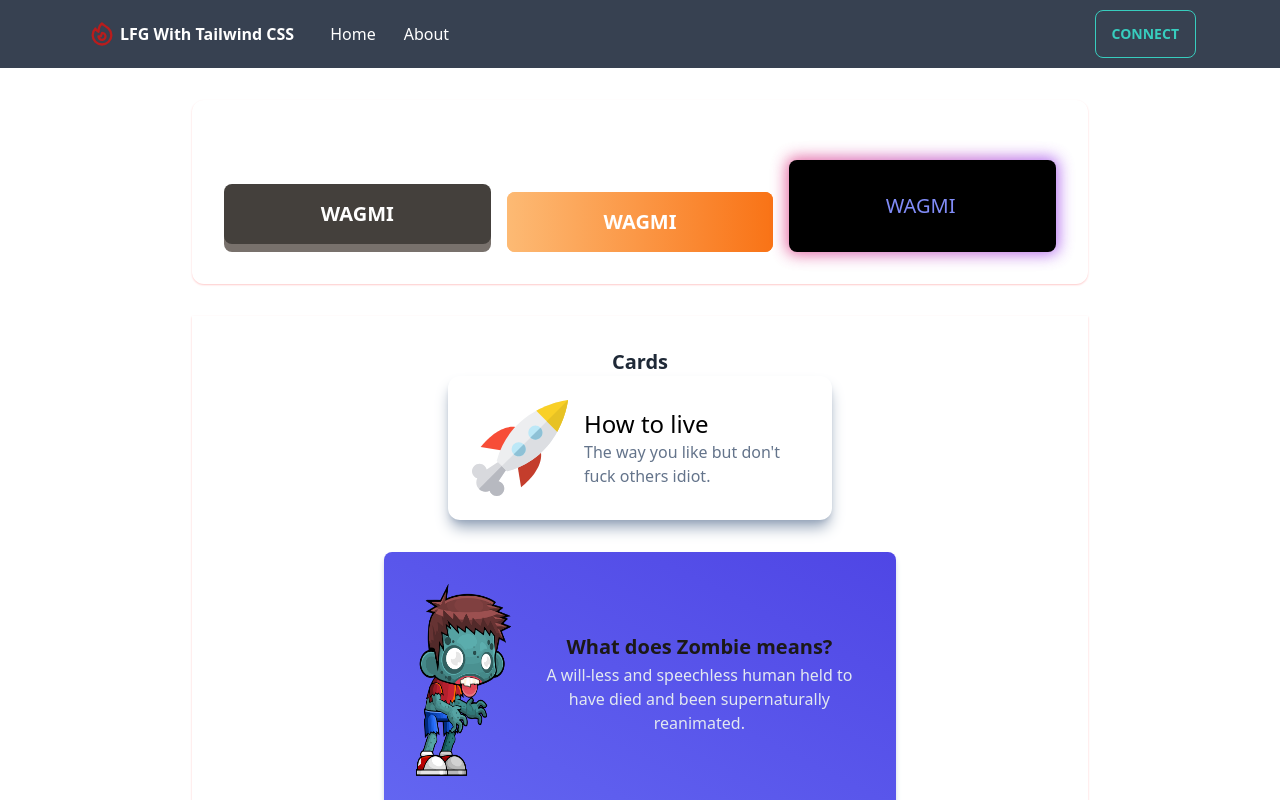
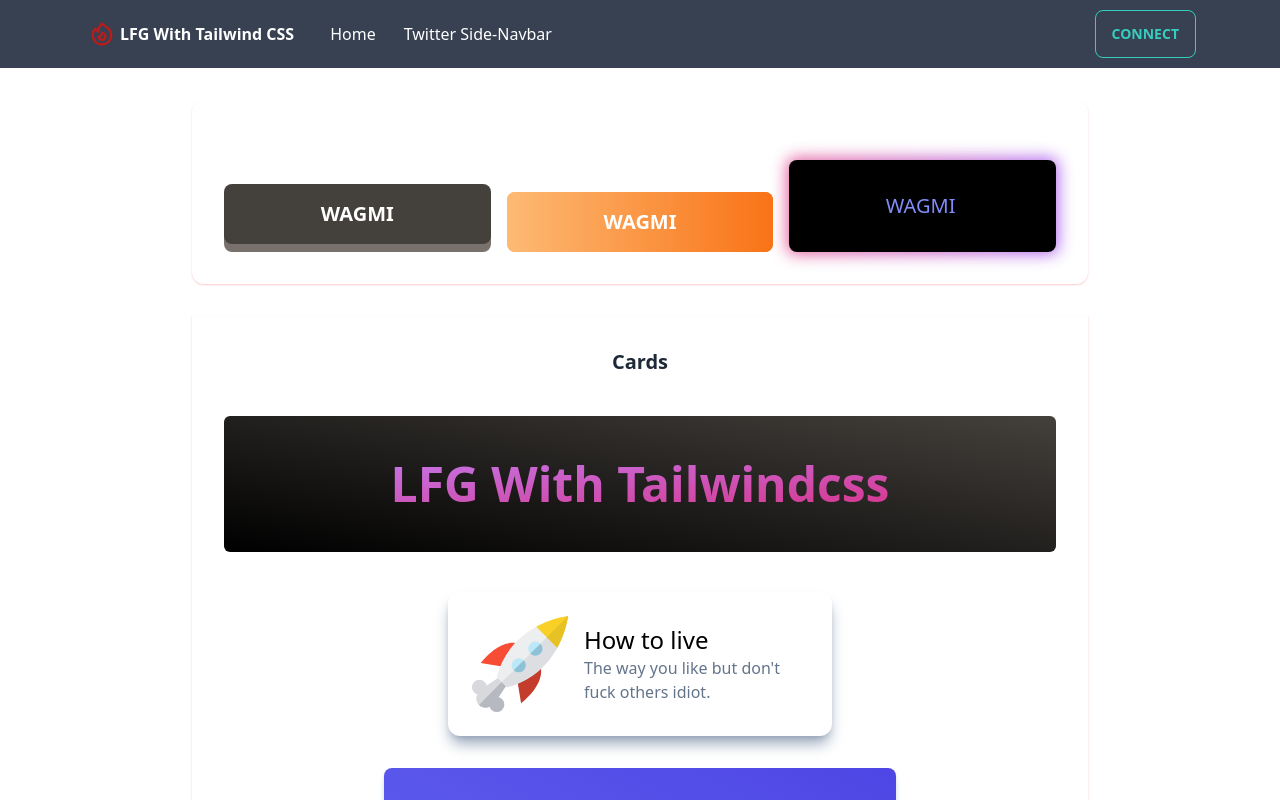
Before and after one commit to itsanishjain/tailwindcss-web3-components, a Next.js app: page / in a window 1280 px wide. Shown: the top 800 px of the page. Built offline with nearby package versions, Linux system fonts and the light colour scheme.

Commit message:
Moved LFG W Tailwind card to the card section. Added TwitterSideNav link to the navbar

```diff
--- a/pages/index.js
+++ b/pages/index.js
@@ -12,6 +12,7 @@ import ButtonHoverEffect from "../src/components/buttons/ButtonHoverEffect";
 import CircularLoading from "../src/components/loading/CircularLoading";
 import GradientCircularLoading from "../src/components/loading/GradientCircularLoading";
 import FireNavbar from "../src/components/navigation/FireNavbar";
+import { LfgCard } from "../src/components/cards/LfgCard";
 
 export default function Home() {
   return (
@@ -47,6 +48,9 @@ export default function Home() {
 
         <div className="mt-8 max-w-4xl mx-auto p-8 shadow-sm shadow-red-200  ">
           <p className="text-center text-xl font-bold">Cards</p>
+
+         <LfgCard/>
+
           <Card
             title="How to live"
             description="The way you like but don't fuck others idiot."
--- /dev/null
+++ b/src/components/cards/LfgCard.js
@@ -0,0 +1,10 @@
+import React from 'react'
+import GradientText from "../texts/GradientText";
+
+export const LfgCard = () => {
+    return (
+        <div className="max-w-[80rem] mx-auto p-8 my-10 text-center bg-gradient-to-tr from-black to-stone-700 rounded-md bold text-4xl text-black">
+            <GradientText text="LFG With Tailwindcss" />
+        </div>
+    )
+}
--- a/src/components/navigation/FireNavbar.js
+++ b/src/components/navigation/FireNavbar.js
@@ -1,4 +1,5 @@
 import React from 'react';
+import Link from 'next/link'
 
 function FireNavbar() {
     return (
@@ -10,10 +11,11 @@ function FireNavbar() {
                     <div className="flex space-x-4">
                         {/* logo */}
                         <div className="group">
-                            <a
-                                href="#"
+
+                             <a
+
                                 className="flex items-center py-5 px-2 text-white transition delay-75 ease-in-out group-hover:text-gray-200 "
-                            >
+                                 >
                                 <svg
                                     className=" h-7 w-7 mr-1 text-red-700 transition delay-75 ease-in-out  group-hover:text-cyan-300"
                                     xmlns="http://www.w3.org/2000/svg"
@@ -44,14 +46,16 @@ function FireNavbar() {
                         <div className="flex items-center space-x-1">
                             <a
                                 className="py-5 px-3 text-white hover:text-gray-200"
-                                href="">
+                                >
                                 Home
                             </a>
+
+                           <Link href ="/twitter">
                             <a
-                                className="py-5 px-3 text-white hover:text-gray-200"
-                                href="">
-                                About
+                                className="py-5 px-3 text-white hover:text-gray-200">
+                                Twitter Side-Navbar
                             </a>
+                            </Link>
                         </div>
                     </div>
 
```
Also changed, not shown: 2 other files (tests, documents, lock files or other folders).
